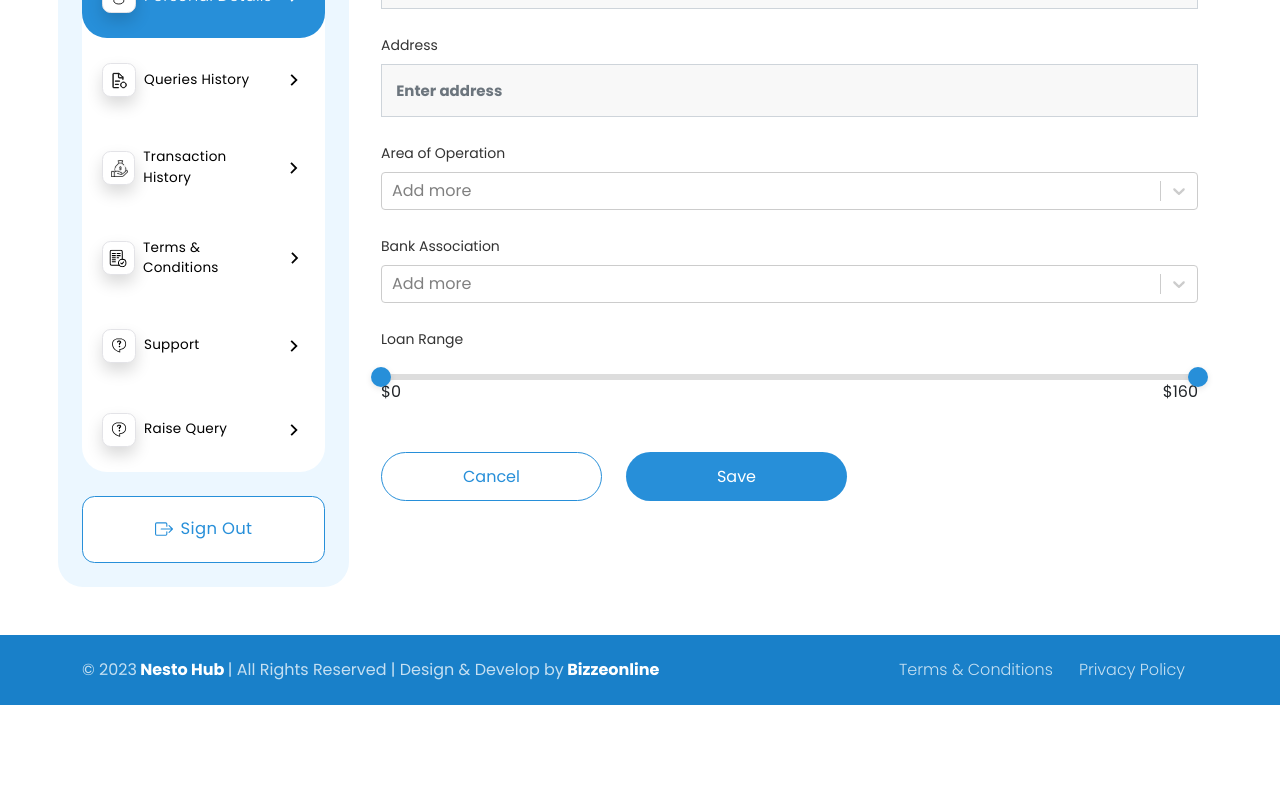
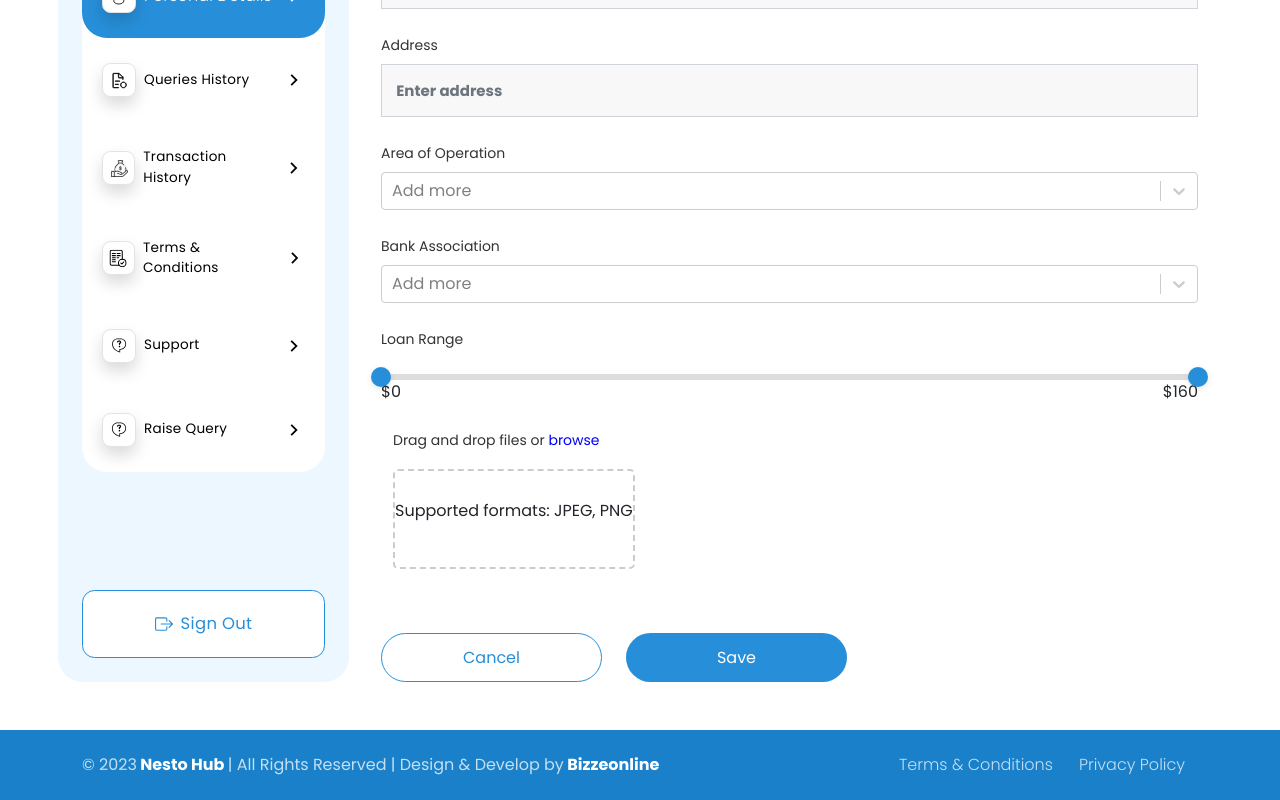
Before and after one commit to Vivekackrolix/Nesto-Frontend, a React (Create React App) app: page /home-dashboard/profile in a window 1280 px wide. Shown: the part 733-1533 px from the top of the page. Before the commit the page ends 1438 px from the top, so only its background shows below. Built offline with nearby package versions, Linux system fonts and the light colour scheme.

Commit message:
Drag and drop file and browse with drag and drop functionality added

```diff
--- a/src/dashboard/profile/Profile.js
+++ b/src/dashboard/profile/Profile.js
@@ -23,9 +23,6 @@ const tabs = [
 ];
 
 const ProfilePage = () => {
-  // const [phone, setPhone] = useState('');
-  // const [minLoan, setMinLoan] = useState(0);
-  // const [maxLoan, setMaxLoan] = useState(10000);
   const [activeTab, setActiveTab] = useState(0);
 
   const handleTabChange = index => {
--- /dev/null
+++ b/src/dashboard/profile/file-upload/FileUpload.css
@@ -0,0 +1,30 @@
+.profile-upload ul li {
+  width: 135px;
+  height: 141px;
+  background: #f8f8f8;
+  border-radius: 22.5453px;
+}
+
+input[type='file'] {
+  position: absolute;
+  width: 100%;
+  height: 100%;
+  opacity: 0;
+  cursor: pointer;
+}
+
+.drag-drop-text {
+  display: flex;
+  flex-direction: column;
+  justify-content: center;
+  align-items: center;
+  height: 100px;
+  border: 2px dashed #ccc;
+  border-radius: 5px;
+  margin-top: 10px;
+}
+
+.upload-link {
+  color: blue;
+  cursor: pointer;
+}
--- /dev/null
+++ b/src/dashboard/profile/file-upload/FileUpload.js
@@ -0,0 +1,61 @@
+import React, { useState } from 'react';
+import { Container, Row, Col, Form } from 'react-bootstrap';
+import './FileUpload.css';
+
+const FileUpload = () => {
+  const [files, setFiles] = useState([]);
+
+  const handleDrop = event => {
+    event.preventDefault();
+    const fileList = Array.from(event.dataTransfer.files);
+    setFiles([...files, ...fileList]);
+  };
+
+  const handleFileInputChange = event => {
+    const fileList = Array.from(event.target.files);
+    setFiles([...files, ...fileList]);
+  };
+
+  return (
+    <Container className="profile-upload">
+      <Row>
+        <Col className="d-flex flex-wrap gap-3">
+          {!!files.length > 0 && (
+            <ul className="list-unstyled d-flex gap-3">
+              {files.map((file, index) => (
+                <li
+                  key={index}
+                  className="d-flex justify-content-center align-items-center"
+                >
+                  <img src={`/assets/upload/${file.name}`} alt={file.name} />
+                </li>
+              ))}
+            </ul>
+          )}
+          <Form
+            className="position-relative"
+            onDragOver={event => event.preventDefault()}
+            onDrop={handleDrop}
+          >
+            <Form.Group controlId="formFileMultiple" className="mb-3">
+              <Form.Label>
+                Drag and drop files or{' '}
+                <span className="upload-link">browse</span>
+              </Form.Label>
+              <Form.Control
+                type="file"
+                multiple
+                onChange={handleFileInputChange}
+              />
+              <div className="drag-drop-text">
+                <p>Supported formats: JPEG, PNG</p>
+              </div>
+            </Form.Group>
+          </Form>
+        </Col>
+      </Row>
+    </Container>
+  );
+};
+
+export default FileUpload;
--- a/src/dashboard/profile/personal-details/PersonalDetailsForm.js
+++ b/src/dashboard/profile/personal-details/PersonalDetailsForm.js
@@ -1,6 +1,7 @@
 import { Form, Button } from 'react-bootstrap';
 import CreatableSelect from 'react-select/creatable';
 import RangeSlider from '../../range-slider/RangeSlider';
+import FileUpload from '../file-upload/FileUpload';
 
 const options = [
   { value: 'sector 28', label: 'Sector 28' },
@@ -59,10 +60,9 @@ const PersonalDetailsForm = () => {
 
         <RangeSlider />
 
-        {/* <Form.Group className='mb-4' controlId="uploadDocument">
-          <Form.Label>Upload Document</Form.Label>
-          <Form.File id="uploadDocument" />
-        </Form.Group> */}
+        {/* file upload */}
+        <FileUpload />
+        {/* file upload code end here */}
 
         <div className="d-flex gap-4 mt-5">
           <Button className="btn-color-outline-primary rounded-100 btn-rounded">
```
Also changed, not shown: public/assets/upload/aadhar.png (added).
